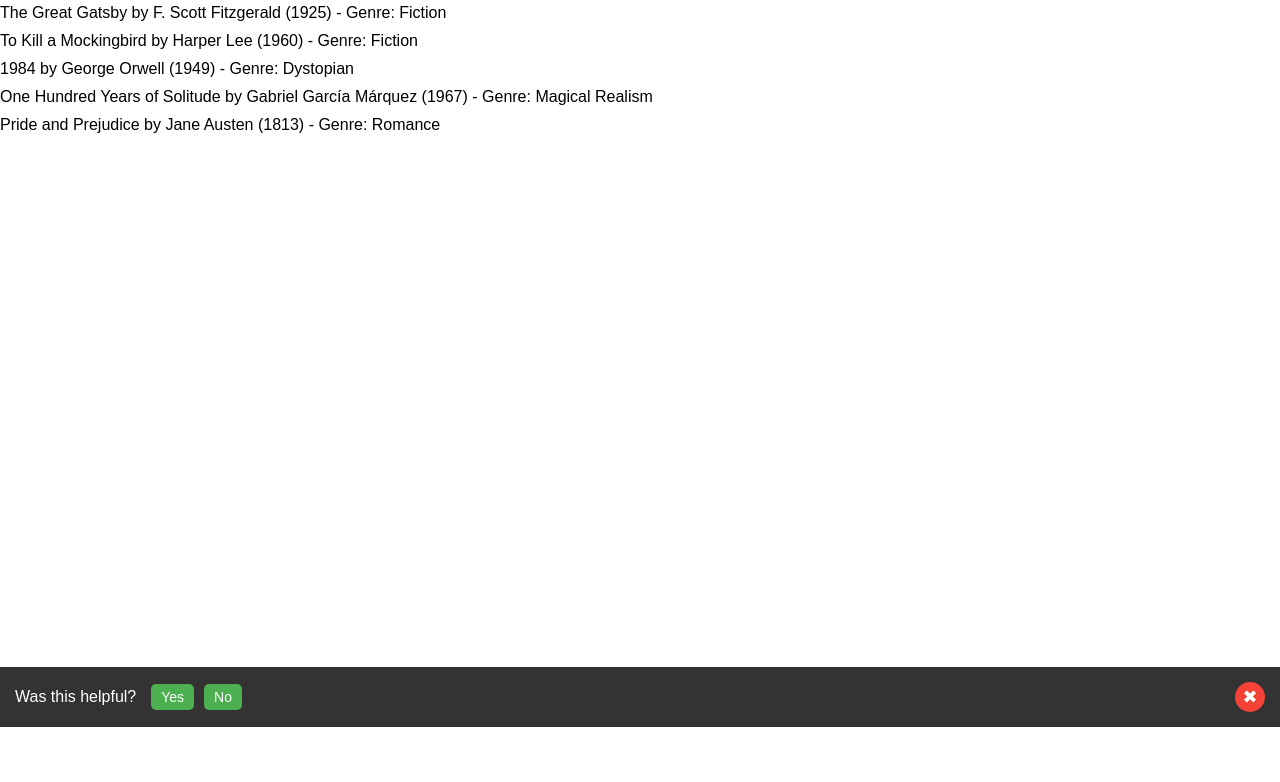
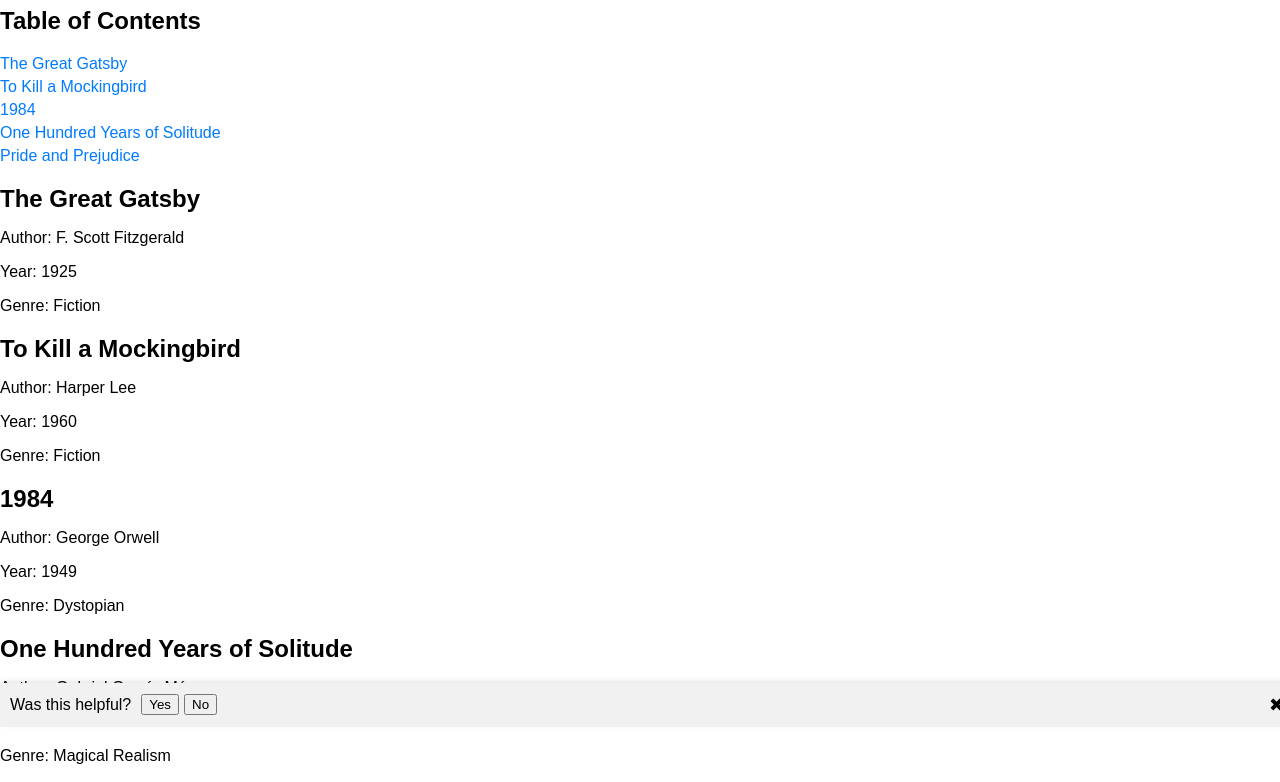
Before and after one commit to gund0305/portfolio, a plain HTML site: page index.html in a window 1280 px wide. Shown: the part 73-855 px from the top of the page. Before the commit the page ends 800 px from the top, so only its background shows below. Drawn offline with Linux system fonts and the light colour scheme.

Commit message:
Update index.html, styles.css, and data.xml with new book entries and styles

```diff
--- a/data.xml
+++ b/data.xml
@@ -1,30 +1,30 @@
 <?xml version="1.0" encoding="UTF-8"?>
 <library>
-    <book id="1">
+    <book id="book1">
         <title>The Great Gatsby</title>
         <author>F. Scott Fitzgerald</author>
         <year>1925</year>
         <genre>Fiction</genre>
     </book>
-    <book id="2">
+    <book id="book2">
         <title>To Kill a Mockingbird</title>
         <author>Harper Lee</author>
         <year>1960</year>
         <genre>Fiction</genre>
     </book>
-    <book id="3">
+    <book id="book3">
         <title>1984</title>
         <author>George Orwell</author>
         <year>1949</year>
         <genre>Dystopian</genre>
     </book>
-    <book id="4">
+    <book id="book4">
         <title>One Hundred Years of Solitude</title>
         <author>Gabriel García Márquez</author>
         <year>1967</year>
         <genre>Magical Realism</genre>
     </book>
-    <book id="5">
+    <book id="book5">
         <title>Pride and Prejudice</title>
         <author>Jane Austen</author>
         <year>1813</year>
--- a/index.html
+++ b/index.html
@@ -3,13 +3,21 @@
 <head>
     <meta charset="UTF-8">
     <meta name="viewport" content="width=device-width, initial-scale=1.0">
-    <title>Books List with Footer</title>
+    <title>Books List with Dynamic Table of Contents</title>
     <link rel="stylesheet" href="styles.css"> <!-- Link to the external CSS file -->
 </head>
 <body>
     <h1>Books List</h1>
-    <ul id="booksList"></ul> <!-- This is where the books will be listed -->
 
+    <!-- Dynamic Table of Contents -->
+    <div id="toc">
+        <h2>Table of Contents</h2>
+    </div>
+
+    <!-- Books List Container -->
+    <div id="booksList"></div>
+
+    <!-- Footer -->
     <div class="footer" id="footer">
         <div class="footer-content">
             <div class="feedback-section">
@@ -26,23 +34,41 @@
     <script>
         function loadXMLData() {
             var xhr = new XMLHttpRequest();
-            xhr.open('GET', 'data.xml', true); // Path to your XML file
+            xhr.open('GET', 'data.xml', true);
             xhr.onreadystatechange = function () {
                 if (xhr.readyState === 4 && xhr.status === 200) {
                     var xml = xhr.responseXML;
                     var books = xml.getElementsByTagName('book');
                     var booksList = document.getElementById('booksList');
+                    var tocList = document.createElement('ul');
 
                     for (var i = 0; i < books.length; i++) {
+                        var id = books[i].getAttribute('id');
                         var title = books[i].getElementsByTagName('title')[0].textContent;
                         var author = books[i].getElementsByTagName('author')[0].textContent;
                         var year = books[i].getElementsByTagName('year')[0].textContent;
                         var genre = books[i].getElementsByTagName('genre')[0].textContent;
 
+                        var section = document.createElement('div');
+                        section.id = id;
+                        section.className = 'book-section';
+                        section.innerHTML = `
+                            <h2>${title}</h2>
+                            <p>Author: ${author}</p>
+                            <p>Year: ${year}</p>
+                            <p>Genre: ${genre}</p>
+                        `;
+                        booksList.appendChild(section);
+
                         var listItem = document.createElement('li');
-                        listItem.textContent = `${title} by ${author} (${year}) - Genre: ${genre}`;
-                        booksList.appendChild(listItem);
+                        var link = document.createElement('a');
+                        link.href = '#' + id;
+                        link.textContent = title;
+                        listItem.appendChild(link);
+                        tocList.appendChild(listItem);
                     }
+
+                    document.getElementById('toc').appendChild(tocList);
                 }
             };
             xhr.send();
--- a/styles.css
+++ b/styles.css
@@ -1,47 +1,59 @@
-/* General Body Styles */
+/* General Styles */
 body {
     font-family: Arial, sans-serif;
     margin: 0;
     padding: 0;
-    padding-bottom: 80px; /* Space for footer */
 }
 
-/* Header Styles */
 h1 {
-    margin: 20px;
+    text-align: center;
 }
 
-/* List Styles */
-ul {
+#toc {
+    margin-bottom: 20px;
+}
+
+#toc ul {
     list-style-type: none;
     padding: 0;
 }
 
-li {
-    margin: 10px 0;
+#toc li {
+    margin: 5px 0;
+}
+
+#toc a {
+    text-decoration: none;
+    color: #007bff;
+}
+
+#toc a:hover {
+    text-decoration: underline;
+}
+
+/* Books List Section */
+.book-section {
+    margin-bottom: 20px;
+}
+
+.book-section h2 {
+    margin: 0;
 }
 
 /* Footer Styles */
 .footer {
-    position: fixed;
+    position: sticky;
     bottom: 0;
     width: 100%;
-    height: 60px;
-    background-color: #333;
-    color: #fff;
-    display: flex;
-    align-items: center;
-    justify-content: space-between;
-    padding: 0 15px;
-    box-sizing: border-box;
-    z-index: 1000;
+    background-color: #f1f1f1;
+    padding: 10px;
+    box-shadow: 0 -2px 5px rgba(0,0,0,0.1);
 }
 
 .footer-content {
     display: flex;
-    width: 100%;
+    justify-content: space-between;
     align-items: center;
-    justify-content: space-between;
 }
 
 .feedback-section {
@@ -50,46 +62,24 @@ li {
 }
 
 .help-text {
-    color: #fff;
-    font-size: 16px;
-    margin-right: 15px;
+    margin-right: 10px;
 }
 
 .feedback-buttons {
     display: flex;
-    align-items: center;
-    gap: 10px;
 }
 
 .feedback-button {
-    background: #4CAF50;
-    border: none;
-    color: #fff;
-    border-radius: 5px;
-    padding: 5px 10px;
-    cursor: pointer;
-    font-size: 14px;
-}
-
-.feedback-button:hover {
-    background: #45a049;
+    margin-right: 5px;
 }
 
 .exit-button {
-    background: #f44336;
+    background: none;
     border: none;
-    color: #fff;
-    border-radius: 50%;
-    width: 30px;
-    height: 30px;
-    display: flex;
-    align-items: center;
-    justify-content: center;
+    font-size: 18px;
     cursor: pointer;
-    font-size: 18px;
-    margin-left: 10px;
 }
 
 .exit-button:hover {
-    background: #d32f2f;
+    color: red;
 }
```
